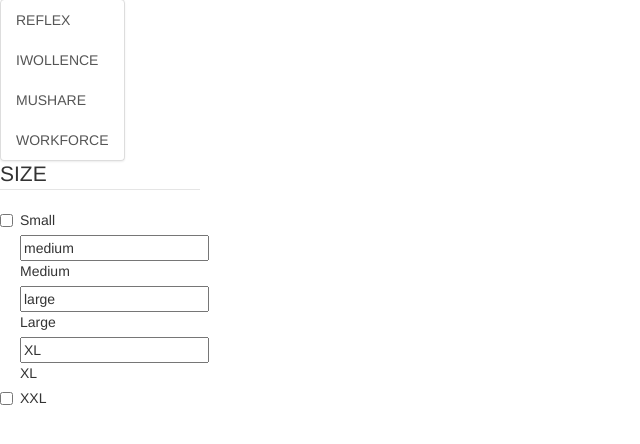
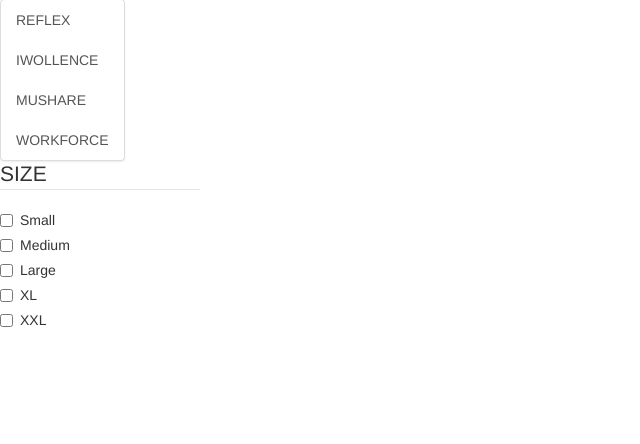
Before and after one commit to Sindhya-git/sgitrepo, a Flask app: page /women in a window 1280 px wide. Shown: the part 225-669 px from the top of the page, without its empty margins (0-640 px from the left). Run offline with Flask 2, Linux system fonts and the light colour scheme; data that the repository does not hold is empty; some libraries are stand-ins or nearby versions.

Commit message:
Update Womens.html

```diff
--- a/templates/Womens.html
+++ b/templates/Womens.html
@@ -127,13 +127,13 @@
               <label>  <input type="checkbox" name="chkw" value='small' class="chkcatg" onclick="this.form.submit()">Small </label>
            </div>
 	    <div class="checkbox">
-              <label>  <input type="chkwbox" name="chkw" value="medium" class="chkcatg" onclick="this.form.submit()">Medium</label>
+              <label>  <input type="checkbox" name="chkw" value="medium" class="chkcatg" onclick="this.form.submit()">Medium</label>
             </div>
 	    <div class="checkbox">
-              <label>  <input type="chkwbox" name="chkw" value="large" class="chkcatg" onclick="this.form.submit()">Large </label>
+              <label>  <input type="checkbox" name="chkw" value="large" class="chkcatg" onclick="this.form.submit()">Large </label>
             </div>
 	    <div class="checkbox">
-		    <label>  <input type="chkwbox" name="chkw" value="XL" class="chkcatg" onclick="this.form.submit()">XL </label>
+		    <label>  <input type="checkbox" name="chkw" value="XL" class="chkcatg" onclick="this.form.submit()">XL </label>
             </div>
 	    <div class="checkbox">
               <label>  <input type="checkbox" name="chkw" value="XXLarge" class="chkcatg" onclick="this.form.submit()">XXL </label>
```
Lines whose indentation alone changed are shown as unchanged.
